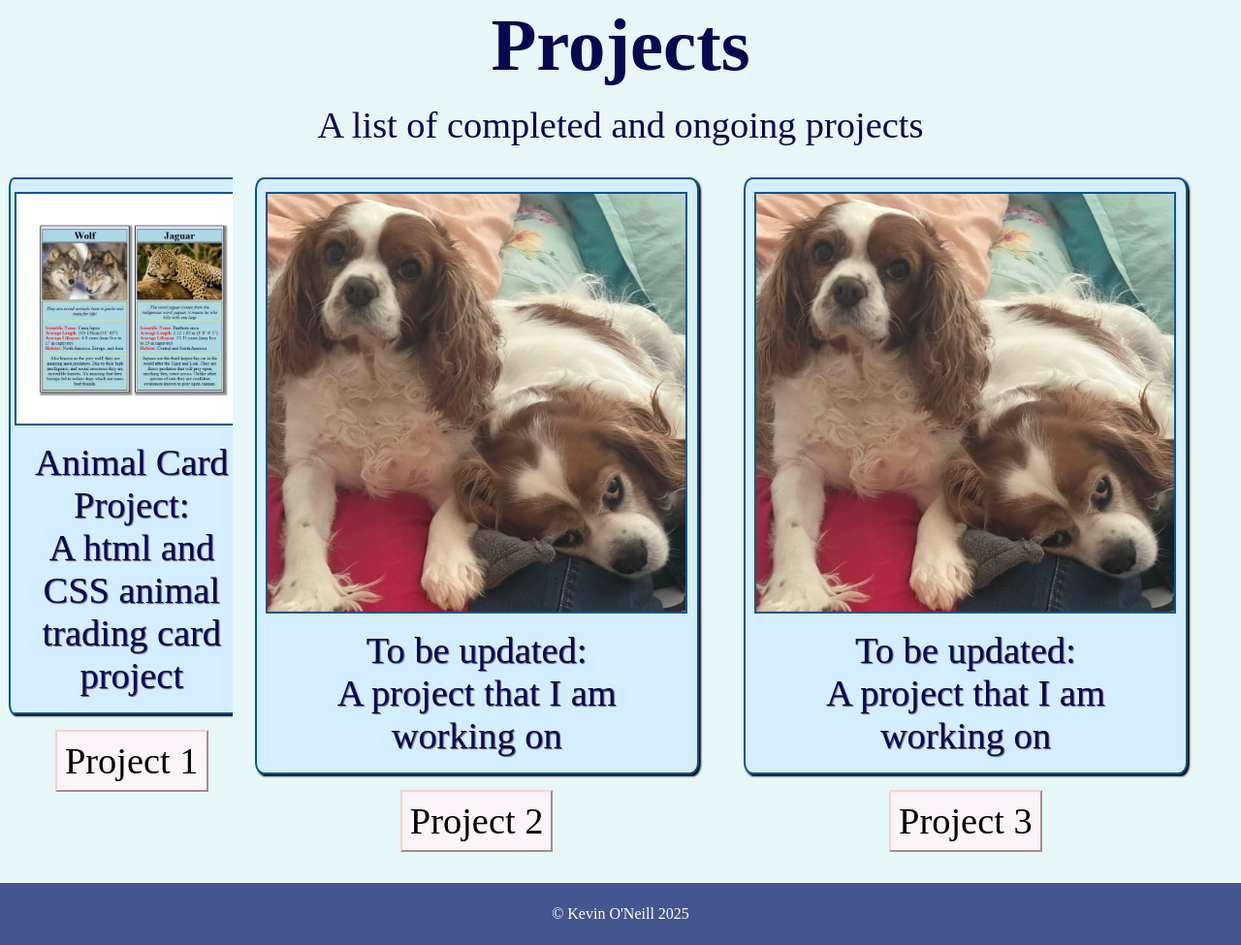
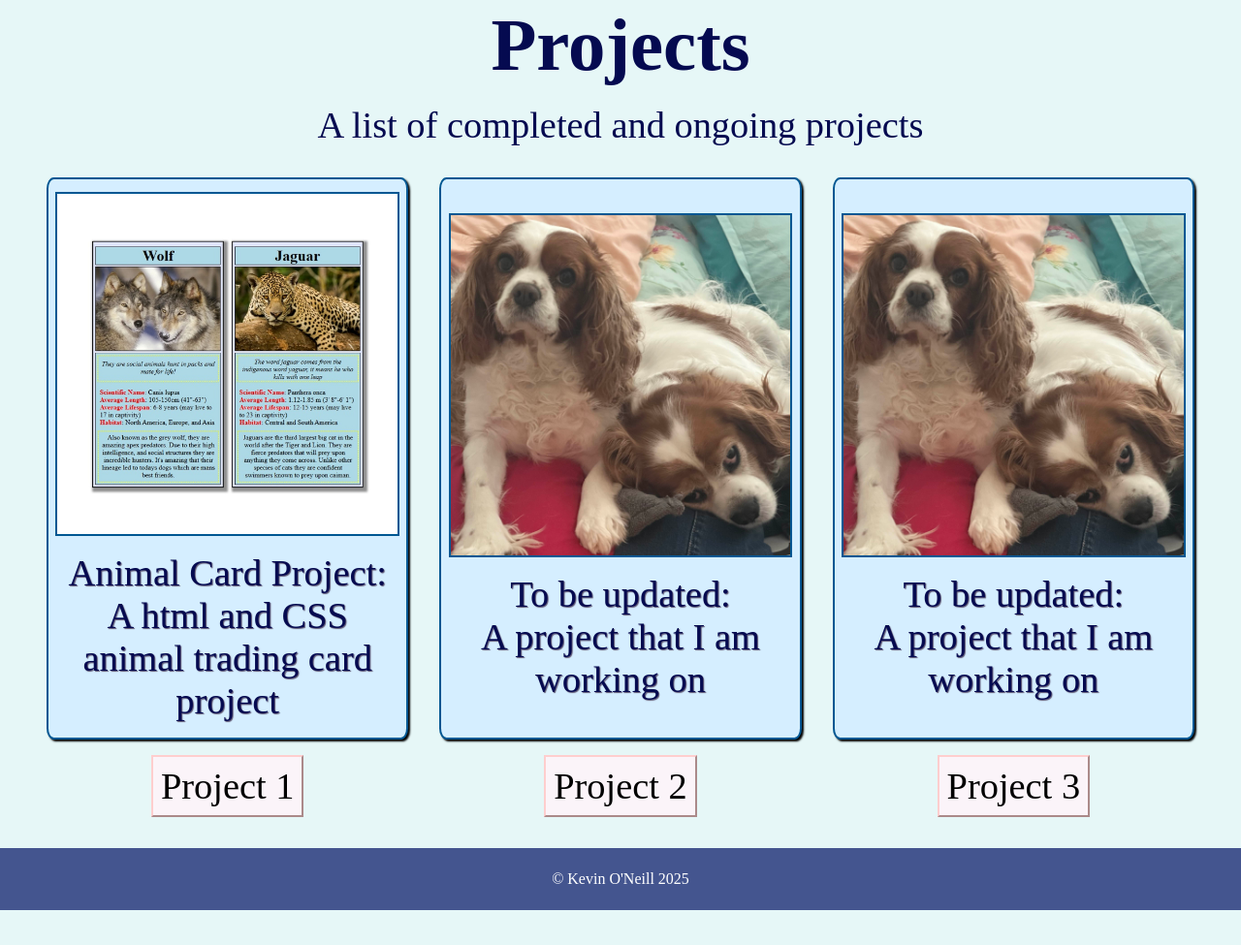
Before and after one commit to JusticeBlues/Portfolio_Project, a website: page starter/src/index.html in a window 1280 px wide. Shown: the part 973-1948 px from the top of the page at 97% size. After the commit the page ends 1912 px from the top, so only its background shows below. Drawn offline with Linux system fonts and the light colour scheme.

Commit message:
Fixed card sizing using flex and max-width.

```diff
--- a/starter/src/scss/base/_main.scss
+++ b/starter/src/scss/base/_main.scss
@@ -83,13 +83,14 @@ main {
 .card {
         display: flex;
         flex-direction: column;
-        justify-content: space-evenly;
+        justify-content: center;
         align-items: center;
         margin: 1rem;
-        width: clamp(250px,90%,1000px);
         box-shadow: 2px 2px 2px black;
         padding-top:1vw;
         border-radius:2%;
+        flex: 1 1 300px;
+        max-width: 1000px;
 
         &__image {
             width: 95%;
```
Also changed, not shown: starter/dist/main.css.
